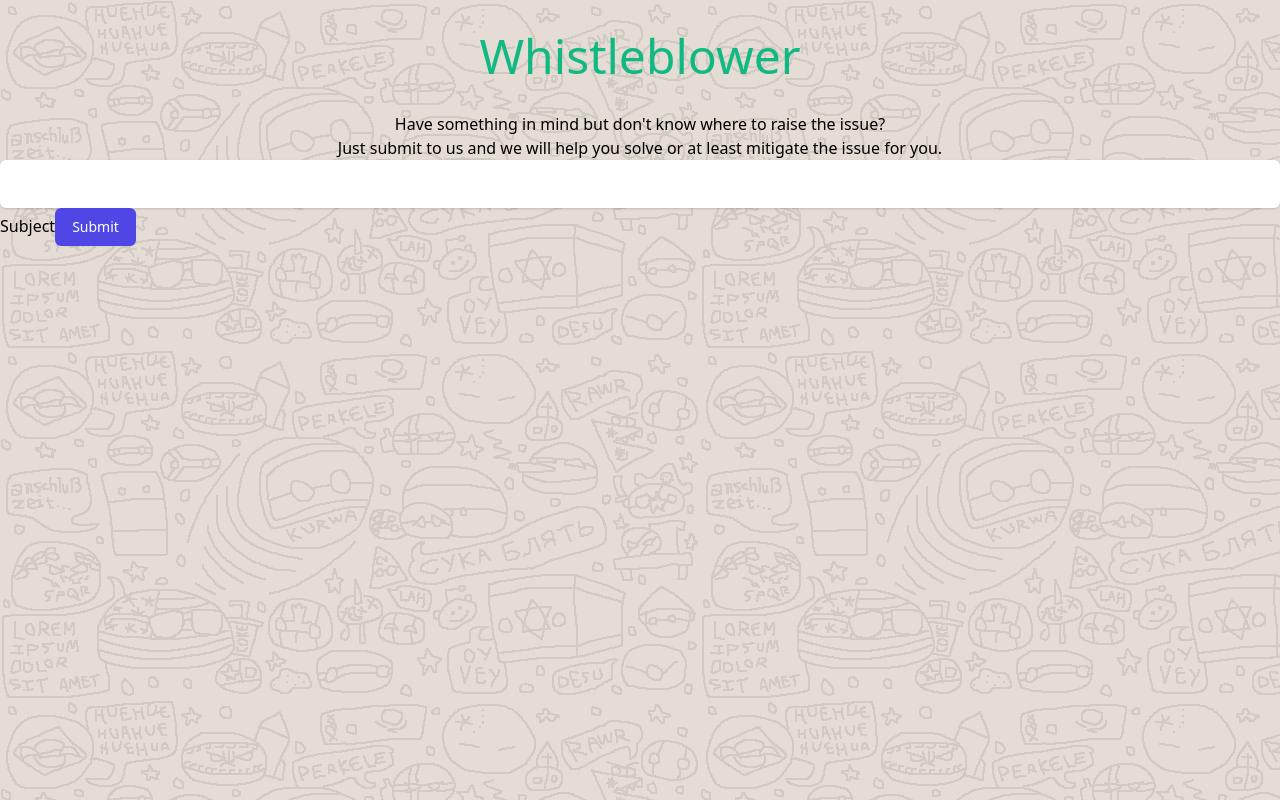
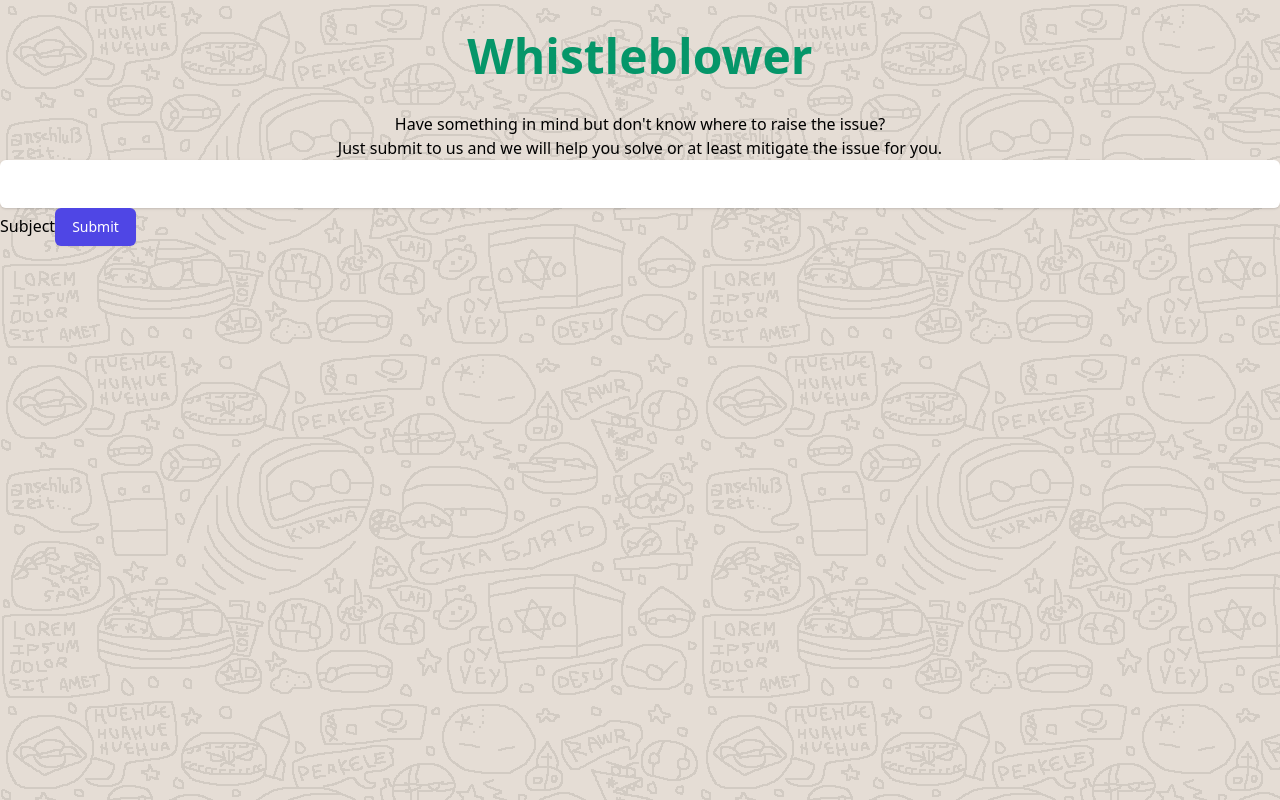
Before and after one commit to marprin/whistleblower, a React (Create React App) app in the folder public-web/: page / in a window 1280 px wide. Built offline with nearby package versions, Linux system fonts and the light colour scheme.

Commit message:
Set font header as bold

```diff
--- a/public-web/src/component/header/Header.js
+++ b/public-web/src/component/header/Header.js
@@ -3,7 +3,7 @@ import React from 'react';
 export default class Header extends React.Component {
 	render() {
 		return (
-			<h3 className="text-5xl text-center text-green-500 my-8">Whistleblower</h3>
+			<h3 className="text-5xl text-center text-green-600 font-bold my-8">Whistleblower</h3>
 		)
 	}
 }
```
